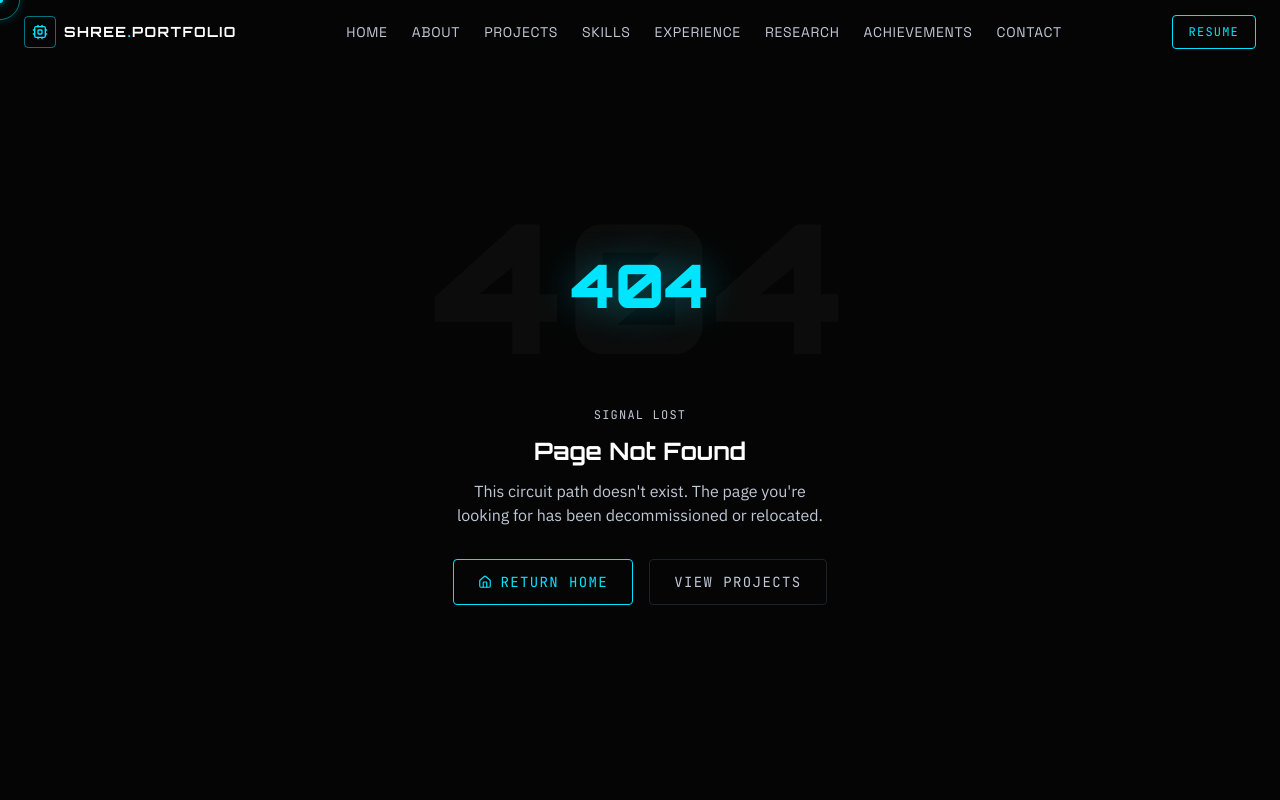
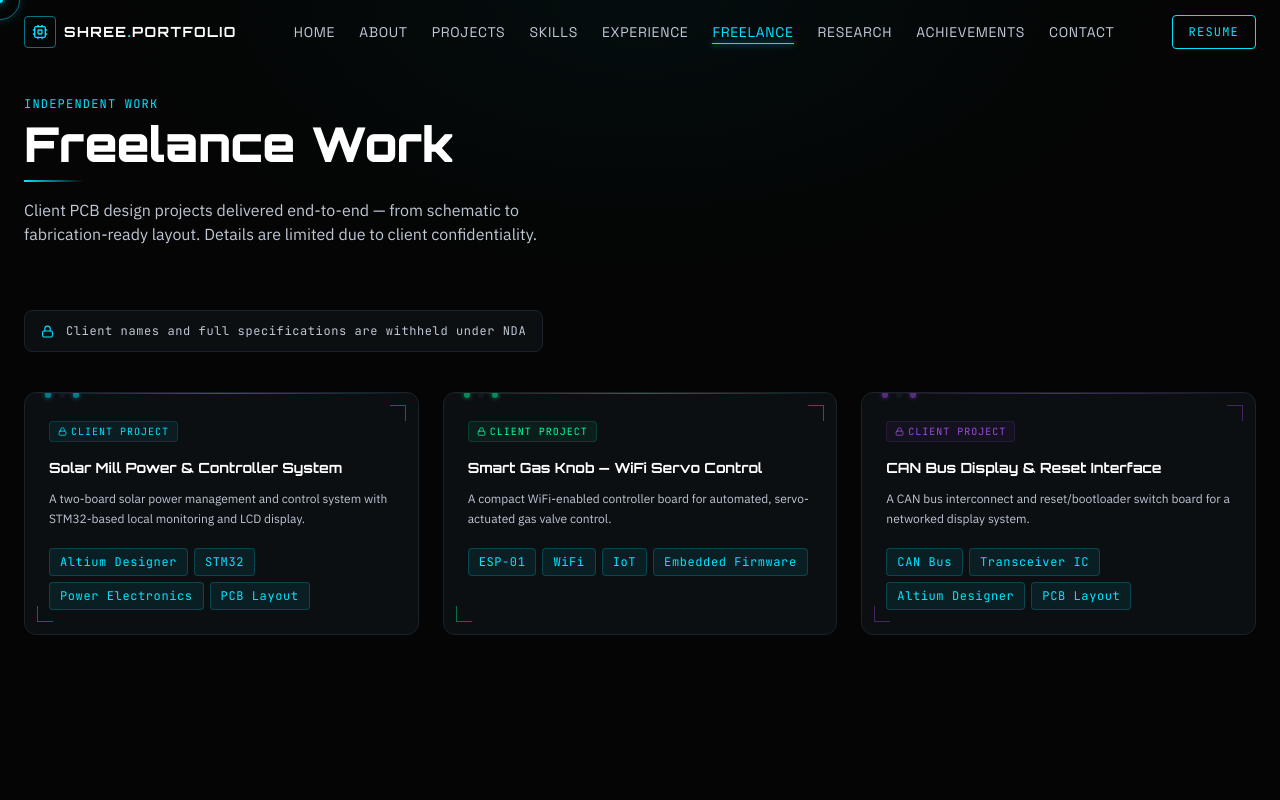
Before and after one commit to Shree699/portfolio_final, a Next.js app: page /freelance in a window 1280 px wide. Before the commit this address had no page. Shown: the top 800 px of the page. Built offline with nearby package versions, Linux system fonts and the light colour scheme.

Commit message:
feat: add /freelance page with 3 NDA client PCB project cards, update nav + footer

```diff
--- /dev/null
+++ b/app/freelance/page.tsx
@@ -0,0 +1,208 @@
+'use client';
+
+import { motion } from 'framer-motion';
+import { Lock } from 'lucide-react';
+
+const FREELANCE_PROJECTS = [
+  {
+    title: 'Solar Mill Power & Controller System',
+    description:
+      'A two-board solar power management and control system with STM32-based local monitoring and LCD display.',
+    tags: ['Altium Designer', 'STM32', 'Power Electronics', 'PCB Layout'],
+    color: '#00E5FF',
+  },
+  {
+    title: 'Smart Gas Knob — WiFi Servo Control',
+    description:
+      'A compact WiFi-enabled controller board for automated, servo-actuated gas valve control.',
+    tags: ['ESP-01', 'WiFi', 'IoT', 'Embedded Firmware'],
+    color: '#00FF9C',
+  },
+  {
+    title: 'CAN Bus Display & Reset Interface',
+    description:
+      'A CAN bus interconnect and reset/bootloader switch board for a networked display system.',
+    tags: ['CAN Bus', 'Transceiver IC', 'Altium Designer', 'PCB Layout'],
+    color: '#9D4EDD',
+  },
+];
+
+const containerVariants = {
+  hidden: {},
+  show: {
+    transition: {
+      staggerChildren: 0.15,
+    },
+  },
+};
+
+const cardVariants = {
+  hidden: { opacity: 0, y: 28 },
+  show: {
+    opacity: 1,
+    y: 0,
+    transition: { duration: 0.55, ease: [0.22, 1, 0.36, 1] },
+  },
+};
+
+const headerVariants = {
+  hidden: { opacity: 0, y: 20 },
+  show: { opacity: 1, y: 0, transition: { duration: 0.6, ease: [0.22, 1, 0.36, 1] } },
+};
+
+export default function FreelancePage() {
+  return (
+    <div className="min-h-screen pt-24 pb-20 relative">
+      {/* Background layers — identical to other pages */}
+      <div className="fixed inset-0 z-0 bg-grid-fine opacity-40 pointer-events-none" />
+      <div
+        className="fixed inset-0 z-0 pointer-events-none"
+        style={{
+          background:
+            'radial-gradient(ellipse 60% 50% at 50% 0%, rgba(0,229,255,0.04) 0%, transparent 70%)',
+        }}
+      />
+
+      <div className="relative z-10 max-w-7xl mx-auto px-6">
+
+        {/* ── Page Header ── */}
+        <motion.div
+          className="mb-16"
+          variants={headerVariants}
+          initial="hidden"
+          animate="show"
+        >
+          <p className="font-mono text-xs text-cyan-400 tracking-widest uppercase mb-2">
+            Independent Work
+          </p>
+          <h1 className="font-orbitron text-4xl lg:text-5xl font-black text-white section-title mb-4">
+            Freelance Work
+          </h1>
+          <p className="text-[#BFC7D5] font-ibm max-w-xl">
+            Client PCB design projects delivered end-to-end — from schematic to
+            fabrication-ready layout. Details are limited due to client confidentiality.
+          </p>
+        </motion.div>
+
+        {/* ── Confidentiality notice ── */}
+        <motion.div
+          className="flex items-center gap-3 mb-10 px-4 py-3 rounded-lg border border-[#1C222B] bg-[#0B0F12] w-fit"
+          variants={headerVariants}
+          initial="hidden"
+          animate="show"
+          transition={{ delay: 0.15 }}
+        >
+          <Lock size={13} className="text-cyan-400 flex-shrink-0" />
+          <span className="font-mono text-xs text-[#BFC7D5] tracking-wider">
+            Client names and full specifications are withheld under NDA
+          </span>
+        </motion.div>
+
+        {/* ── Project cards grid ── */}
+        <motion.div
+          className="grid md:grid-cols-2 lg:grid-cols-3 gap-6"
+          variants={containerVariants}
+          initial="hidden"
+          whileInView="show"
+          viewport={{ once: true, margin: '-60px' }}
+        >
+          {FREELANCE_PROJECTS.map((project) => (
+            <FreelanceCard key={project.title} {...project} />
+          ))}
+        </motion.div>
+      </div>
+    </div>
+  );
+}
+
+function FreelanceCard({
+  title,
+  description,
+  tags,
+  color,
+}: {
+  title: string;
+  description: string;
+  tags: string[];
+  color: string;
+}) {
+  return (
+    <motion.div
+      className="group relative rounded-xl overflow-hidden border border-[#1C222B] bg-[#0B0F12] transition-all duration-500"
+      variants={cardVariants}
+      whileHover={{ borderColor: `${color}40` }}
+    >
+      {/* Top colour-accent line */}
+      <div
+        className="absolute top-0 left-0 right-0 h-px"
+        style={{ background: `linear-gradient(90deg, transparent, ${color}70, transparent)` }}
+      />
+
+      {/* Corner bracket decorations (PCB aesthetic) */}
+      <div
+        className="absolute top-3 right-3 w-4 h-4 border-t border-r opacity-40 transition-opacity duration-300 group-hover:opacity-80"
+        style={{ borderColor: color }}
+      />
+      <div
+        className="absolute bottom-3 left-3 w-4 h-4 border-b border-l opacity-40 transition-opacity duration-300 group-hover:opacity-80"
+        style={{ borderColor: color }}
+      />
+
+      {/* Solder-pad accent row */}
+      <div className="absolute top-0 left-5 flex gap-2 -translate-y-px">
+        {[color, '#1C222B', color].map((c, i) => (
+          <div
+            key={i}
+            className="w-1.5 h-1.5 rounded-full"
+            style={{ background: c, boxShadow: i !== 1 ? `0 0 5px ${c}` : 'none', opacity: 0.5 }}
+          />
+        ))}
+      </div>
+
+      {/* Card body */}
+      <div className="p-6 pt-7">
+        {/* Lock badge */}
+        <div className="flex items-center gap-2 mb-4">
+          <span
+            className="font-mono text-[10px] tracking-widest uppercase px-2 py-0.5 rounded flex items-center gap-1"
+            style={{
+              color,
+              background: `${color}12`,
+              border: `1px solid ${color}25`,
+            }}
+          >
+            <Lock size={9} />
+            Client Project
+          </span>
+        </div>
+
+        {/* Title */}
+        <h2 className="font-orbitron text-sm font-bold text-white mb-3 leading-snug">
+          {title}
+        </h2>
+
+        {/* One-line description */}
+        <p className="text-[#BFC7D5] text-xs font-ibm leading-relaxed mb-5">
+          {description}
+        </p>
+
+        {/* Tech tags */}
+        <div className="flex flex-wrap gap-1.5">
+          {tags.map((tag) => (
+            <span key={tag} className="tech-tag">
+              {tag}
+            </span>
+          ))}
+        </div>
+      </div>
+
+      {/* Subtle hover radial glow — no interactive affordance */}
+      <div
+        className="absolute inset-0 rounded-xl opacity-0 group-hover:opacity-100 transition-opacity duration-500 pointer-events-none"
+        style={{
+          background: `radial-gradient(ellipse at 50% 0%, ${color}06, transparent 70%)`,
+        }}
+      />
+    </motion.div>
+  );
+}
--- a/components/footer.tsx
+++ b/components/footer.tsx
@@ -5,10 +5,11 @@ import { useEffect, useRef } from 'react';
 import { Github, Linkedin, Mail, ArrowUp, Cpu } from 'lucide-react';
 
 const FOOTER_LINKS = [
-  { section: 'Portfolio', links: [{ label: 'Projects', href: '/projects' }, { label: 'Skills', href: '/skills' }, { label: 'Experience', href: '/experience' }] },
+  { section: 'Portfolio', links: [{ label: 'Projects', href: '/projects' }, { label: 'Skills', href: '/skills' }, { label: 'Experience', href: '/experience' }, { label: 'Freelance', href: '/freelance' }] },
   { section: 'Research', links: [{ label: 'Publications', href: '/research' }] },
   { section: 'Connect', links: [{ label: 'Contact', href: '/contact' }, { label: 'Resume', href: '/resume' }, { label: 'Achievements', href: '/achievements' }] },
 ];
+
 
 function FooterPCB() {
   const svgRef = useRef<SVGSVGElement>(null);
--- a/components/navigation.tsx
+++ b/components/navigation.tsx
@@ -11,10 +11,12 @@ const NAV_ITEMS = [
   { label: 'Projects', href: '/projects' },
   { label: 'Skills', href: '/skills' },
   { label: 'Experience', href: '/experience' },
+  { label: 'Freelance', href: '/freelance' },
   { label: 'Research', href: '/research' },
   { label: 'Achievements', href: '/achievements' },
   { label: 'Contact', href: '/contact' },
 ];
+
 
 export default function Navigation() {
   const pathname = usePathname();
```
